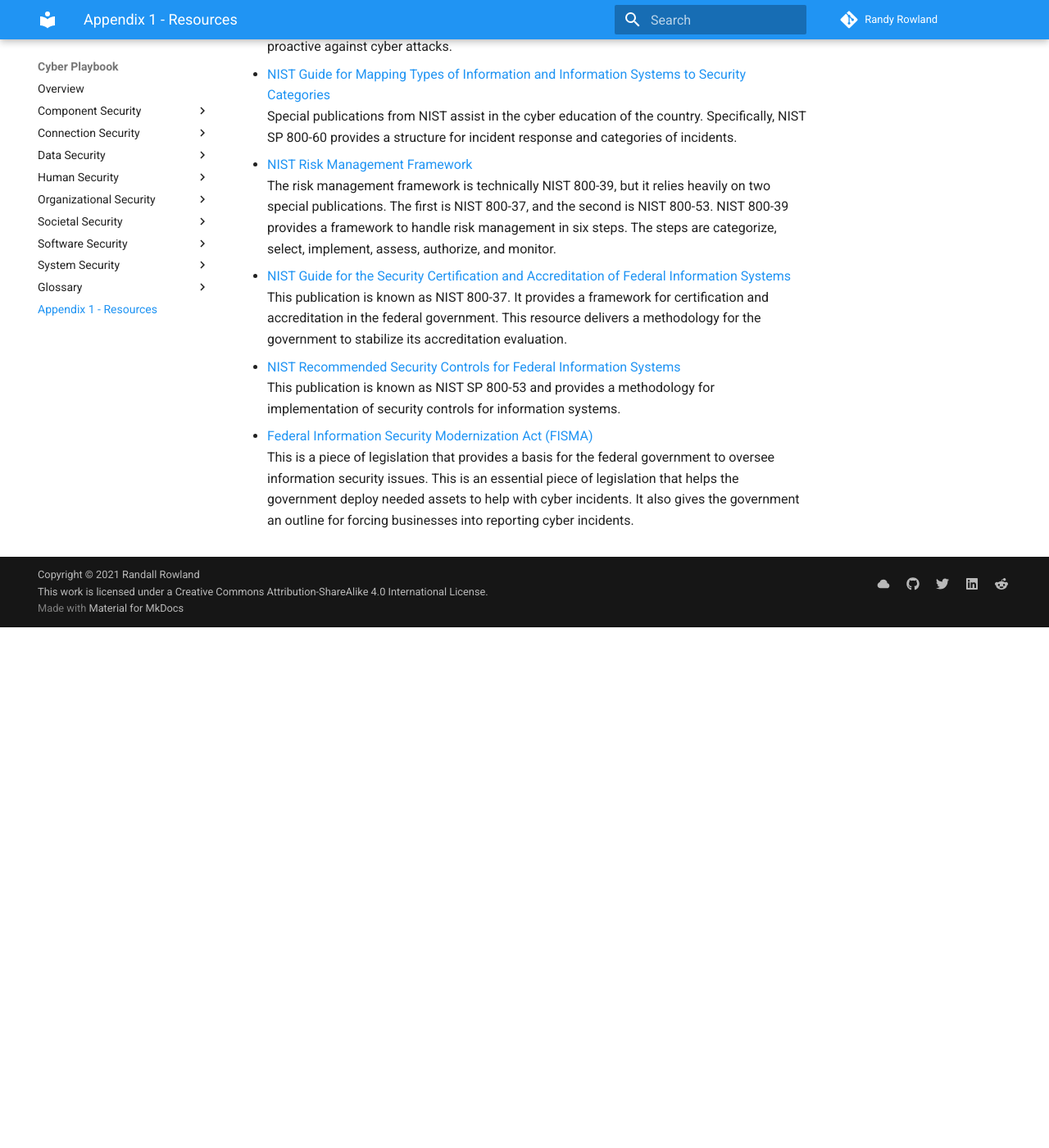
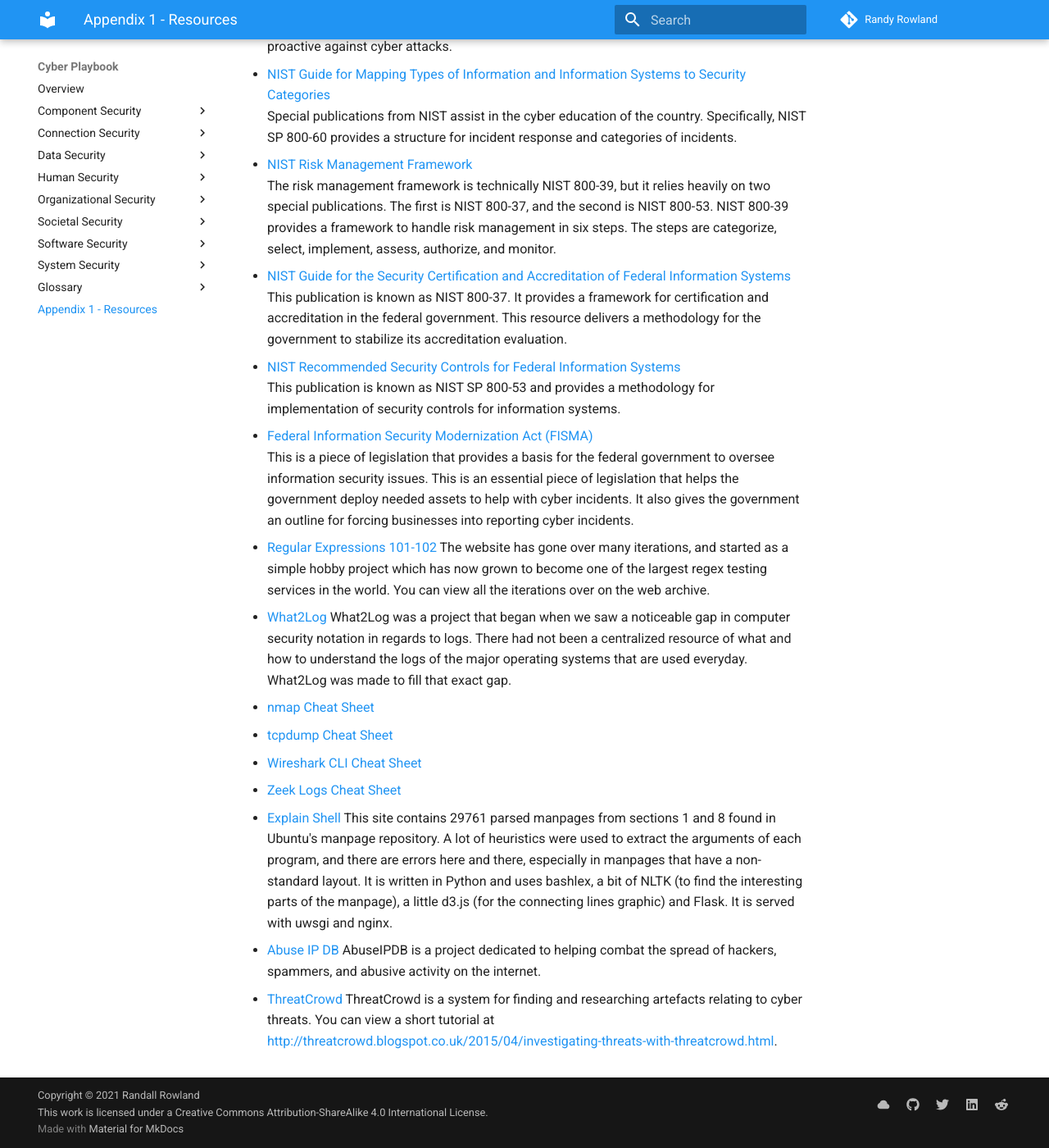
Before and after one commit to rowland007/Cyber-Playbook, an MkDocs documentation site: the page built from docs/resources.md, in a window 1280 px wide and 1400 px high, scrolled down 772 px. Shown: the whole window at 82% size. Built offline with MkDocs 1.6.1 and Material for MkDocs 9.7.7, drawn with Linux system fonts in a browser that asks for light colours; before the commit the page ends 1537 px from its top, so only the background shows below that; some of the changed text lies outside the part shown.

Commit message:
Add more resources
# Explain why this change is being made
# |<---- Try To Limit Each Line to a Maximum Of 72 Characters ---->|

# Provide links or keys to any relevant tickets, articles or other
# resources
# Example
# Resolves: issue #23

# --- COMMIT END ---
# Type can be
# Feat: (new feature)
# Fix: (bug fix)
# Docs: (changes to documentation)
# Style: (formatting, missing semi colons, etc; no code change)
# Refactor: (refactoring production code)
# Test: (adding missing tests, refactoring tests; no production
# code change)
# Chore: (updating grunt tasks etc; no production code change)
# Update: (updating APIs, frameworks, keys, etc)
# WIP: (Work In Progress, used when you need to commit but
# unit block is not complete)
# --------------------
# Remember to
# - Separate subject from body with a blank line
# - Limit the subject line to 50 characters
# - Capitalize the subject line
# - Do not end the subject line with a period
# - Use the imperative mood in the subject line
# - Wrap the body at 72 characters
# - Use the body to explain what and why vs. how
# - Can use multiple lines with "-" for bullet points in body
# --------------------
# For more information about this template, check out
# https://gist.github.com/adeekshith/cd4c95a064977cdc6c50

```diff
--- a/docs/resources.md
+++ b/docs/resources.md
@@ -45,3 +45,26 @@
 security issues. This is an essential piece of legislation that helps the government deploy needed assets
 to help with cyber incidents. It also gives the government an outline for forcing businesses into reporting
 cyber incidents.
+
+- [Regular Expressions 101-102](https://regex101.com/)
+The website has gone over many iterations, and started as a simple hobby project which has now grown to become one of the largest regex testing services in the world. You can view all the iterations over on the web archive.
+
+- [What2Log](https://what2log.com/)
+What2Log was a project that began when we saw a noticeable gap in computer security notation in regards to logs. There had not been a centralized resource of what and how to understand the logs of the major operating systems that are used everyday. What2Log was made to fill that exact gap.
+
+- [nmap Cheat Sheet](https://www.stationx.net/nmap-cheat-sheet/)
+
+- [tcpdump Cheat Sheet](https://packetlife.net/media/library/12/tcpdump.pdf)
+
+- [Wireshark CLI Cheat Sheet](https://cheatography.com/mbwalker/cheat-sheets/tshark-wireshark-command-line/)
+
+- [Zeek Logs Cheat Sheet](http://gauss.ececs.uc.edu/Courses/c6055/pdf/bro_log_vars.pdf)
+
+- [Explain Shell](https://explainshell.com/)
+This site contains 29761 parsed manpages from sections 1 and 8 found in Ubuntu's manpage repository. A lot of heuristics were used to extract the arguments of each program, and there are errors here and there, especially in manpages that have a non-standard layout. It is written in Python and uses bashlex, a bit of NLTK (to find the interesting parts of the manpage), a little d3.js (for the connecting lines graphic) and Flask. It is served with uwsgi and nginx.
+
+- [Abuse IP DB](https://www.abuseipdb.com)
+AbuseIPDB is a project dedicated to helping combat the spread of hackers, spammers, and abusive activity on the internet.
+
+- [ThreatCrowd](https://www.threatcrowd.org)
+ThreatCrowd is a system for finding and researching artefacts relating to cyber threats. You can view a short tutorial at [http://threatcrowd.blogspot.co.uk/2015/04/investigating-threats-with-threatcrowd.html](http://threatcrowd.blogspot.co.uk/2015/04/investigating-threats-with-threatcrowd.html).
```
Also changed, not shown: other parts of docs/resources.md (+1 -1 lines).
